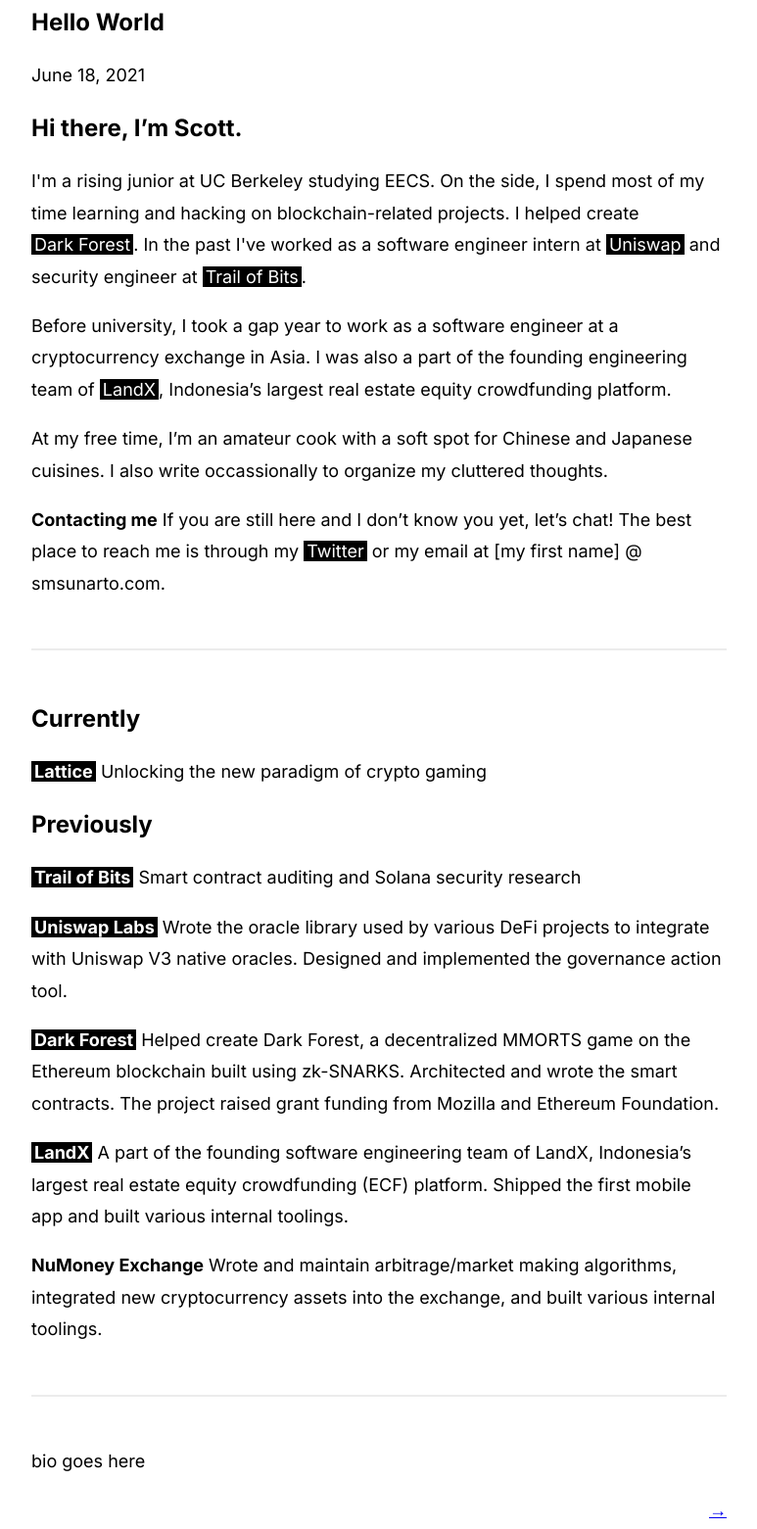
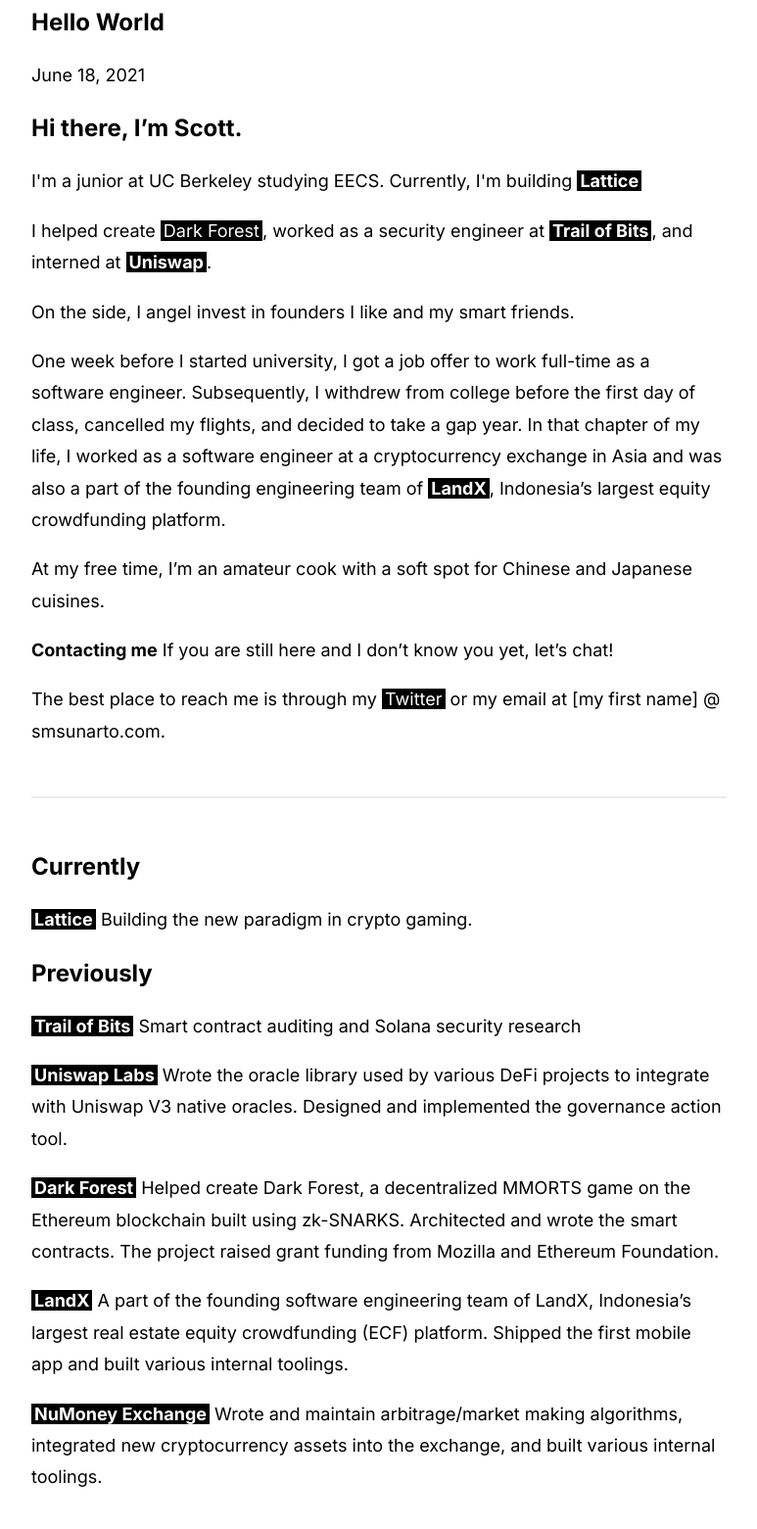
Before and after one commit to smsunarto/smsunarto.com, a Gatsby site: page /home/ in a window 1280 px wide. Shown: the part 218-1779 px from the top of the page at 98% size, without its empty margins (253-1026 px from the left). Built offline with nearby package versions, Linux system fonts and the light colour scheme; Gatsby itself is replaced by a stand-in of ours; some packages are replaced by stand-ins of ours.

Commit message:
Update index.md

```diff
--- a/content/pages/home/index.md
+++ b/content/pages/home/index.md
@@ -6,15 +6,20 @@
 
 # Hi there, I’m Scott.
 
-I'm a rising junior at UC Berkeley studying EECS. On the side, I spend most of my time learning and hacking on blockchain-related projects. I helped create [Dark Forest](https://twitter.com/darkforest_eth). In the past I've worked as a software engineer intern at [Uniswap](https://uniswap.org) and security engineer at [Trail of Bits](https://trailofbits.com).
+I'm a junior at UC Berkeley studying EECS. Currently, I'm building **[Lattice](https://latice.xyz)**
 
-Before university, I took a gap year to work as a software engineer at a cryptocurrency exchange in Asia. I was also a part of the founding engineering team of [LandX](https://landx.id), Indonesia’s largest real estate equity crowdfunding platform.
+I helped create [Dark Forest](https://twitter.com/darkforest_eth), worked as a security engineer at **[Trail of Bits](https://trailofbits.com)**, and interned at **[Uniswap](https://uniswap.org)**.
 
-At my free time, I’m an amateur cook with a soft spot for Chinese and Japanese cuisines. I also write occassionally to organize my cluttered thoughts.
+On the side, I angel invest in founders I like and my smart friends.
+
+One week before I started university, I got a job offer to work full-time as a software engineer. Subsequently, I withdrew from college before the first day of class, cancelled my flights, and decided to take a gap year. In that chapter of my life, I worked as a software engineer at a cryptocurrency exchange in Asia and was also a part of the founding engineering team of **[LandX](https://landx.id)**, Indonesia’s largest equity crowdfunding platform.
+
+At my free time, I’m an amateur cook with a soft spot for Chinese and Japanese cuisines.
 <br />
 
 **Contacting me**
 If you are still here and I don’t know you yet, let’s chat!
+
 The best place to reach me is through my [Twitter](https://twitter.com/smsunarto) or my email at [my first name] @ smsunarto.com.
 
 ---
@@ -22,7 +27,7 @@
 # Currently
 
 **[Lattice](https://twitter.com/latticexyz)**
-Unlocking the new paradigm of crypto gaming
+Building the new paradigm in crypto gaming.
 <br/>
 
 # Previously
@@ -43,5 +48,5 @@
 A part of the founding software engineering team of LandX, Indonesia’s largest real estate equity crowdfunding (ECF) platform. Shipped the first mobile app and built various internal toolings.
 <br/>
 
-**NuMoney Exchange**
+**[NuMoney Exchange]()**
 Wrote and maintain arbitrage/market making algorithms, integrated new cryptocurrency assets into the exchange, and built various internal toolings.
```
